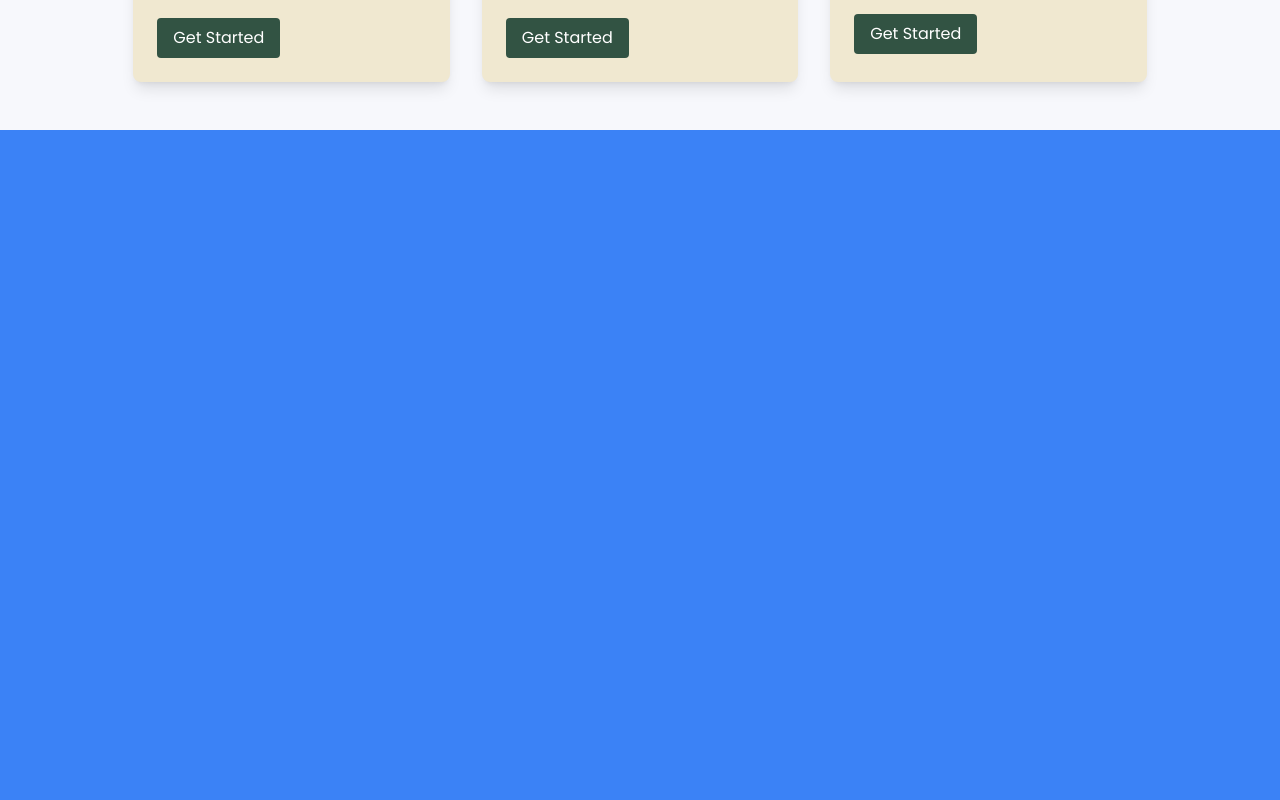
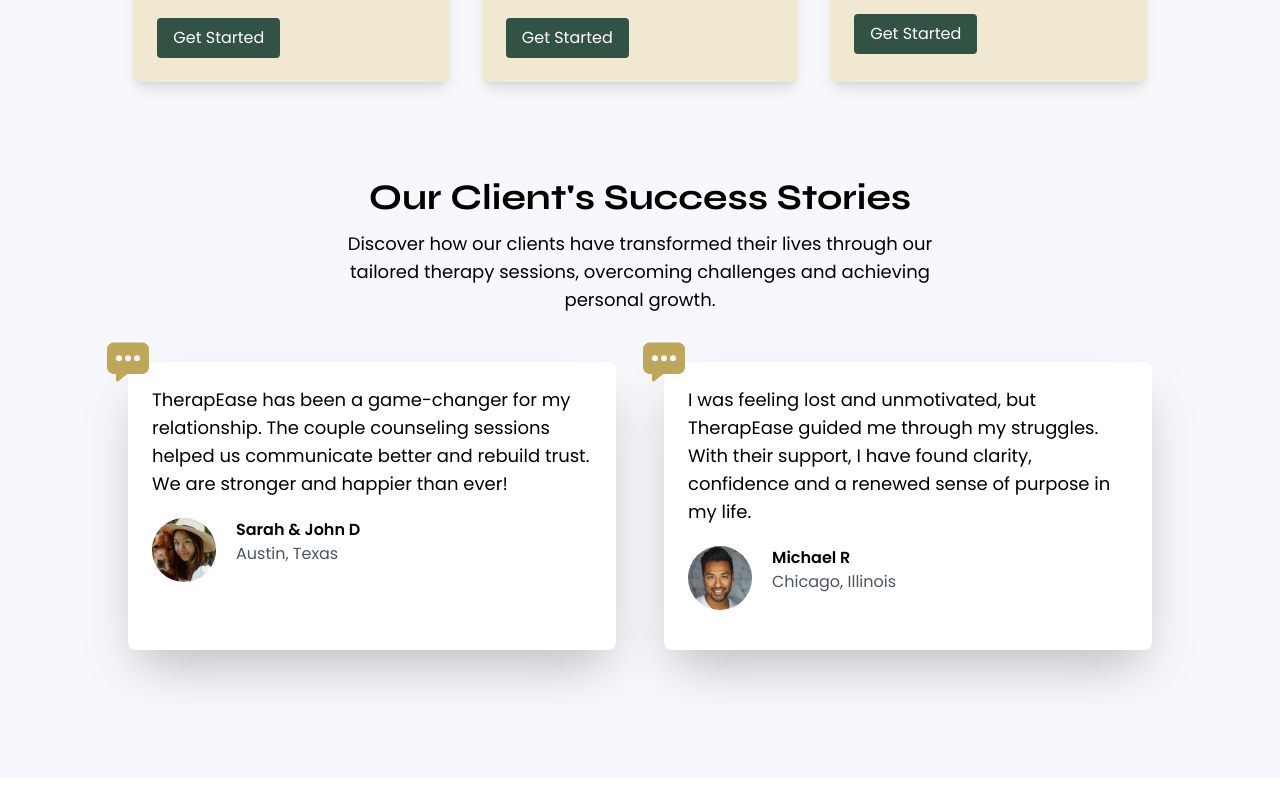
Before and after one commit to hafsachenni/TherapEase, a React (Vite) app: page / in a window 1280 px wide. Shown: the part 4000-4800 px from the top of the page. Built offline with nearby package versions, Linux system fonts and the light colour scheme.

Commit message:
testimonials section with clients success stories added

```diff
--- a/src/components/Testimonial.jsx
+++ b/src/components/Testimonial.jsx
@@ -1,8 +1,61 @@
-import React from 'react'
+import React from 'react';
+import { IoChatboxEllipses } from "react-icons/io5";
+import review1 from '../assets/reviewImage1.webp';
+import review2 from '../assets/reviewImage2.webp';
+
+
+const testimonials = [
+  {
+    name: 'Sarah & John D',
+    location: 'Austin, Texas',
+    review: 'TherapEase has been a game-changer for my relationship. The couple counseling sessions helped us communicate better and rebuild trust. We are stronger and happier than ever!',
+    image: review1,
+  },
+  {
+    name: 'Michael R',
+    location: 'Chicago, Illinois',
+    review: 'I was feeling lost and unmotivated, but TherapEase guided me through my struggles. With their support, I have found clarity, confidence and a renewed sense of purpose in my life.',
+    image: review2,
+  },
+]
+
+
 
 const Testimonial = () => {
   return (
-    <div id='testimonial' className='bg-blue-500 h-screen'>
+    <div id='testimonial' className='bg-[#f7f8fc] py-12'>
+      <div className='container mx-auto pb-20'>
+        <div className='text-center'>
+          <h2 className='text-4xl font-secondary font-bold mb-3'>Our Client's Success Stories</h2>
+          <p className='md:w-1/2 mx-auto text-lg mb-12'>Discover how our clients have transformed their lives through our tailored therapy sessions, overcoming challenges and achieving personal growth.</p>
+        </div>
+
+
+        <div className='flex flex-col md:flex-row md:w-4/5 mx-auto md:gap-12 gap-8'>
+          {
+            testimonials.map((testimonial, index) => (
+              <div key={index} className='bg-white rounded-lg relative flex-1 p-6 shadow-2xl'>
+                <div className='absolute top-0 left-0 transform -translate-x-1/2 -translate-y-1/2'>
+                  <IoChatboxEllipses className='size-12 text-[#bea759]'/>
+                </div>
+
+                <div className='flex flex-col space-y-3 mb-4'>
+                  <p className='text-lg mb-2'>{testimonial.review}</p>
+                  <div className='flex gap-1'>
+                    <img src={testimonial.image} alt='client' className='rounded-full size-16 mr-4 object-cover'/>
+                    <div>
+                      <p className='font-semibold'>{testimonial.name}</p>
+                      <p className='text-gray-600'>{testimonial.location}</p>
+                    </div>
+                </div>
+
+              </div>
+              </div>
+            ))
+          }
+        </div>
+
+      </div>
 
     </div>
   )
```
Also changed, not shown: src/assets/reviewImage1.webp (added), src/assets/reviewImage2.webp (added).
